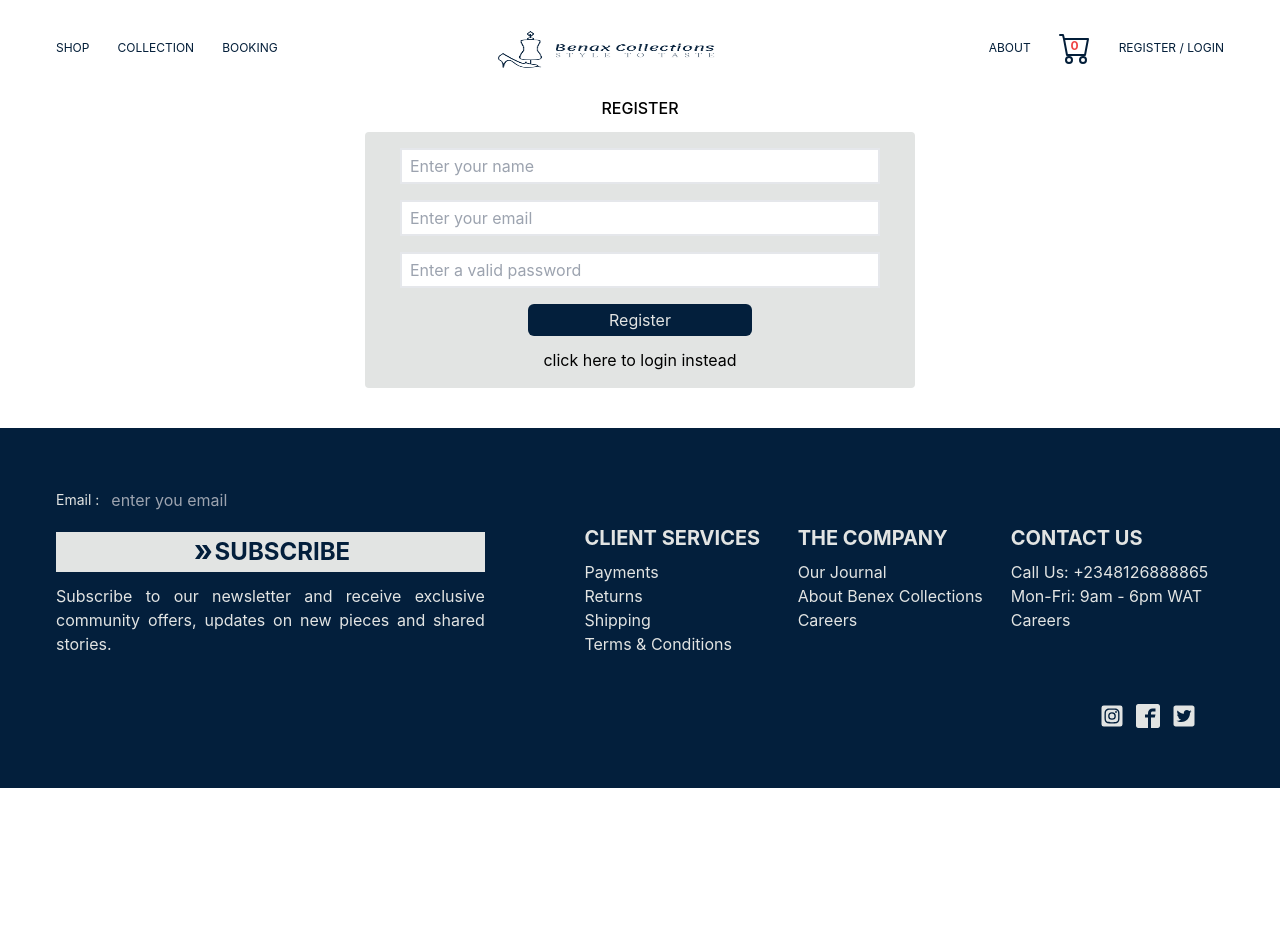
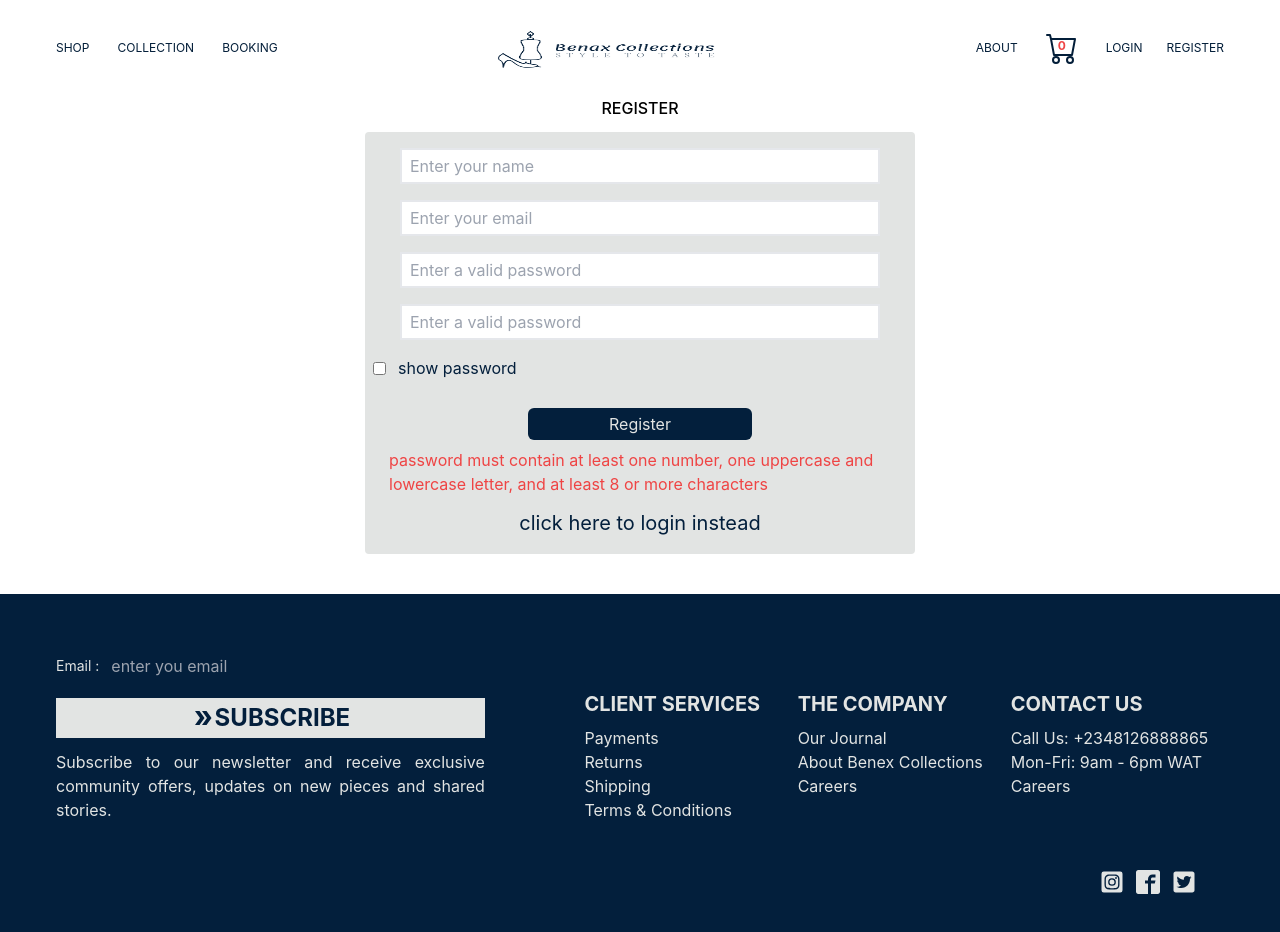
Before and after one commit to activus-d/benax-new, a Next.js app: page /register in a window 1280 px wide. Shown: the top 932 px of the page. Before the commit the page ends 800 px from the top, so only its background shows below. Built offline with nearby package versions, Linux system fonts and the light colour scheme.

Commit message:
registration adjusted

```diff
--- a/components/navs/mobilebar.jsx
+++ b/components/navs/mobilebar.jsx
@@ -114,7 +114,7 @@ export default function MobileBar() {
                         <button
                             onClick={(e) => handleLogout(e)}
                         >
-                            Logout
+                            LOGOUT
                         </button>
                     </li>
                 </ul>
@@ -177,7 +177,14 @@ export default function MobileBar() {
                         <button
                             onClick={() => Router.push('/login')}
                         >
-                            Login
+                            LOGIN
+                        </button>
+                    </li>
+                    <li className='h-10 flex items-center px-5'>
+                        <button
+                            onClick={() => Router.push('/register')}
+                        >
+                            REGISTER
                         </button>
                     </li>
                 </ul>
--- a/components/navs/topNav.jsx
+++ b/components/navs/topNav.jsx
@@ -154,9 +154,14 @@ export default function TopNav() {
                             </a>
                         </Link>
                     </li>
+                    <li className=' hover:border-b-2 hover:border-b-veryDeepBlue hover:font-bold cursor-pointer flex items-center mr-6'>
+                        <Link href='/login'>
+                            <a>LOGIN</a>
+                        </Link>
+                    </li>
                     <li className=' hover:border-b-2 hover:border-b-veryDeepBlue hover:font-bold cursor-pointer flex items-center'>
-                        <Link href='/login'>
-                            <a>REGISTER / LOGIN</a>
+                        <Link href='/register'>
+                            <a>REGISTER</a>
                         </Link>
                     </li>
                 </ul>
--- a/pages/bags.jsx
+++ b/pages/bags.jsx
@@ -51,10 +51,11 @@ const BagList = ({bags}) => {
         <section className="text-deepBlue mb-7 px-5 md:px-14" style={{zIndex: '0'}}>
             <div className='mb-5 relative'>
                 <button
-                    className='flex justify-center items-center bg-deepBlue text-veryLightGrey  rounded-md h-8 w-14 absolute left-0'
+                    className='flex justify-center items-center bg-deepBlue text-veryLightGrey rounded-md h-8 w-20 absolute left-0'
                     onClick={() => Router.push('/categories')}
                 >
                     <GiReturnArrow />
+                    <span className='text-[8px]'>categories</span>
                 </button>
                 <h2 className="text-center text-3xl">BAGS</h2>
             </div>
--- a/pages/clothing.jsx
+++ b/pages/clothing.jsx
@@ -51,10 +51,11 @@ const ClothList = ({cloths}) => {
         <section className="text-deepBlue mb-7 px-5 md:px-14">
             <div className='mb-5 relative'>
                 <button
-                    className='flex justify-center items-center bg-deepBlue text-veryLightGrey  rounded-md h-8 w-14 absolute left-0'
+                    className='flex justify-center items-center bg-deepBlue text-veryLightGrey rounded-md h-8 w-20 absolute left-0'
                     onClick={() => Router.push('/categories')}
                 >
                     <GiReturnArrow />
+                    <span className='text-[8px]'>categories</span>
                 </button>
                 <h2 className="text-center text-3xl">CLOTHING</h2>
             </div>
--- a/pages/login.jsx
+++ b/pages/login.jsx
@@ -10,6 +10,9 @@ export default function Login() {
     const [isResponseData, setIsResponsedata] = useState(false);
     const [isUserInvalid, setIsUserInvalid] = useState(false);
     const { isUserLoggedinToTrue, setCurrentUser } = useAuthContext();
+    const [passwordMessage, setPasswordMessage] = useState("password must contain at least one number, one uppercase and lowercase letter, and at least 8 or more characters");
+    const [passwordType, setPasswordType] = useState("password");
+
 
     const handleSubmit = async (e) => {
         e.preventDefault()
@@ -37,13 +40,21 @@ export default function Login() {
         }
     };
 
+    const showPassword = (e) => {
+        if(e.currentTarget.checked) {
+            setPasswordType("text")
+        }else {
+            setPasswordType("password")
+        }
+    };
+
     if(!isUserInvalid) {
         return (
             <section className='flex flex-col items-center mb-10'>
                 <h2 className='font-medium mb-3 mt-2 text-center'>LOGIN WITH YOUR REGISTERED DETAILS</h2>
                 <form
                     onSubmit={handleSubmit}
-                    className='flex flex-col items-center justify-center bg-veryLightGrey py-4 rounded w-full sm:w-96 sm:px-4 md:w-[550px]'
+                    className='flex flex-col items-center justify-center bg-veryLightGrey py-4 px-4 rounded w-full sm:w-96 sm:px-4 md:w-[550px]'
                 >
                     <input
                         className='outline-none border-2 w-full py-1 px-2 mb-4 sm:w-86 md:w-    [480px]'
@@ -73,17 +84,27 @@ export default function Login() {
                         autoComplete="off"
                         pattern="(?=.*\d)(?=.*[a-z])(?=.*[A-Z]).{8,}"
                         title="Must contain at least one number and one uppercase and   lowercase letter, and at least 8 or more characters"
-                        type='password'
+                        type={passwordType}
                         value={userDetails.password}
                         onChange={(e) => setUserDetails({...userDetails, [e.target.name]: e.    target.value})}
                         placeholder='Enter a valid password'
                     />
+                    <div className='w-full flex items-center mb-7 text-deepBlue'>
+                    <input
+                        type='checkbox'
+                        name='showPassword'
+                        className='mr-3 bg-white opacity-100'
+                        onClick={(e) => showPassword(e)}
+                    />
+                        <span>show password</span>
+                    </div>
                     <button
                         type='submit'
                         className='bg-deepBlue text-veryLightGrey w-56 py-1 rounded-md  xl:hover:scale-110'
                     >
                         Login
                     </button>
+                    <p className='px-4 text-red-500 mt-2'>{passwordMessage}</p>
                     <Link href='/register'>
                         <a className='mt-3 hover:border-b hover:border-deepBlue '>
                             click here to register instead
@@ -108,6 +129,7 @@ export default function Login() {
                     >
                         Login
                     </button>
+
                     <button
                         type='submit'
                         className='bg-deepBlue text-veryLightGrey w-28 py-1 rounded-md xl:hover:scale-110 mx-3'
--- a/pages/register.jsx
+++ b/pages/register.jsx
@@ -1,4 +1,4 @@
-import { useState } from 'react';
+import { useState, useRef } from 'react';
 import Router from 'next/router';
 
 import { useAuthContext } from '../lib/authContext';
@@ -7,12 +7,19 @@ import { setToken } from '../lib/auth';
 import Link from 'next/link';
 
 export default function Register() {
-    const [userDetails, setUserDetails] = useState({identifier: '', email: '', password: ''});
+    const [userDetails, setUserDetails] = useState({identifier: '', email: '', password: '', verify: ''});
     const [isUserInvalid, setIsUserInvalid] = useState(false);
     const { isLoggedinToTrue } = useAuthContext();
+    const [passwordMessage, setPasswordMessage] = useState("password must contain at least one number, one uppercase and lowercase letter, and at least 8 or more characters");
+    const [passwordType, setPasswordType] = useState("password");
 
     const handleSubmit = async (e) => {
     e.preventDefault();
+    if(userDetails.password !== userDetails.verify) {
+        setPasswordMessage(`Password doesn't match. \n Password must contain at least one number, one uppercase and lowercase letter, and at least 8 or more characters`)
+        setUserDetails({...userDetails, password: '', verify: ''} )
+        return
+    }
     try {
       const responseData = await fetcher(
         `${process.env.NEXT_PUBLIC_STRAPI_URL}/auth/local/register`,
@@ -37,12 +44,20 @@ export default function Register() {
     }
   };
 
+    const showPassword = (e) => {
+        if(e.currentTarget.checked) {
+            setPasswordType("text")
+        }else {
+            setPasswordType("password")
+        }
+    };
+
   if(!isUserInvalid) {
     return (
         <section className='flex flex-col items-center mb-10'>
             <h2 className='font-medium mb-3'>REGISTER</h2>
             <form
-                className='flex flex-col items-center justify-center w-72 bg-veryLightGrey py-4 rounded sm:w-96 md:w-[550px]'
+                className='flex flex-col items-center justify-center w-72 bg-veryLightGrey py-4 px-2 rounded sm:w-96 md:w-[550px]'
                 onSubmit={handleSubmit}
             >
                 <input
@@ -67,25 +82,48 @@ export default function Register() {
                 />
                 <input
                     className='outline-none border-2 w-full py-1 px-2 mb-4 sm:w-86 md:w-[480px]'
-                    name='password'
+                    name="password"
+                    minLength="8"
+                    required
+                    type={passwordType}
+                    autoComplete="off"
+                    pattern="(?=.*\d)(?=.*[a-z])(?=.*[A-Z]).{8,}"
+                    title="Must contain at least one number, one uppercase and lowercase letter, and at least 8 or more characters"
+                    value={userDetails.password}
+                    onChange={(e) => setUserDetails({...userDetails, [e.target.name]: e.target.value})}
+                    placeholder='Enter a valid password'
+                />
+                <input
+                    className='outline-none border-2 w-full py-1 px-2 mb-4 sm:w-86 md:w-[480px]'
+                    name='verify'
                     minLength="8"
                     required
                     autoComplete="off"
                     pattern="(?=.*\d)(?=.*[a-z])(?=.*[A-Z]).{8,}"
                     title="Must contain at least one number and one uppercase and lowercase letter, and at least 8 or more characters"
-                    type='password'
-                    value={userDetails.password}
+                    type={passwordType}
+                    value={userDetails.verify}
                     onChange={(e) => setUserDetails({...userDetails, [e.target.name]: e.target.value})}
                     placeholder='Enter a valid password'
                 />
+                <div className='w-full flex items-center mb-7 text-deepBlue'>
+                    <input
+                        type='checkbox'
+                        name='showPassword'
+                        className='mr-3 bg-white opacity-100'
+                        onClick={(e) => showPassword(e)}
+                    />
+                    <span>show password</span>
+                </div>
                 <button
                     type='submit'
                     className='bg-deepBlue text-veryLightGrey w-56 py-1 rounded-md xl:hover:scale-110'
                 >
                     Register
                 </button>
+                <p className='px-4 text-red-500 mt-2'>{passwordMessage}</p>
                 <Link href='/login'>
-                    <a className='mt-3 hover:border-b hover:border-deepBlue '>
+                    <a className='mt-3 hover:border-b hover:border-deepBlue text-[20px] text-deepBlue'>
                         click here to login instead
                     </a>
                 </Link>
--- a/styles/globals.css
+++ b/styles/globals.css
@@ -23,7 +23,7 @@ a {
 }
 
 .show {
-  height: 210px;
+  height: 235px;
 }
 
 /* CSS for topSection */
```
